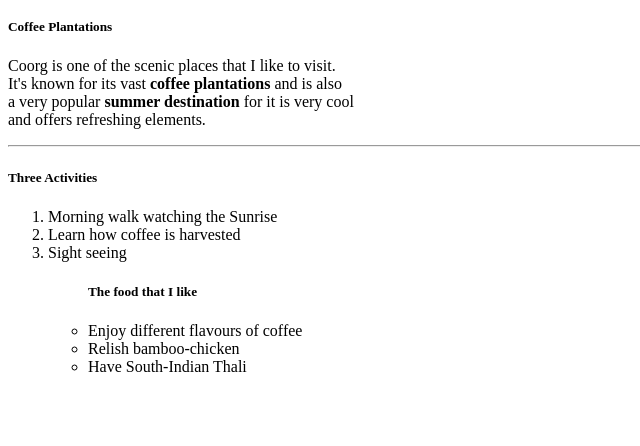
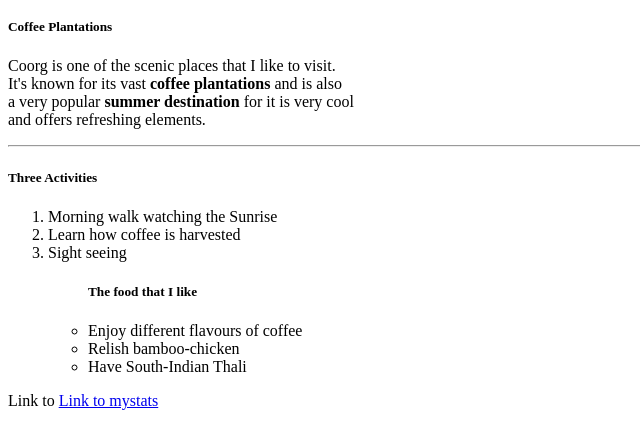
Before and after one commit to 44-563-WebApps-F23/44563-webapps-f23-assignment3-naveenkumar-s563104, a plain HTML site: page index.html in a window 1280 px wide. Shown: the part 48-494 px from the top of the page, without its empty margins (0-640 px from the left). Drawn offline with Linux system fonts and the light colour scheme.

Commit message:
Update index.html

```diff
--- a/index.html
+++ b/index.html
@@ -28,5 +28,6 @@
             <li>Have South-Indian Thali</li>
         </ul>
     </ol>
+    <p>Link to <a href="mystats.html">Link to mystats</a></p>
   </body>
 </html>
```
